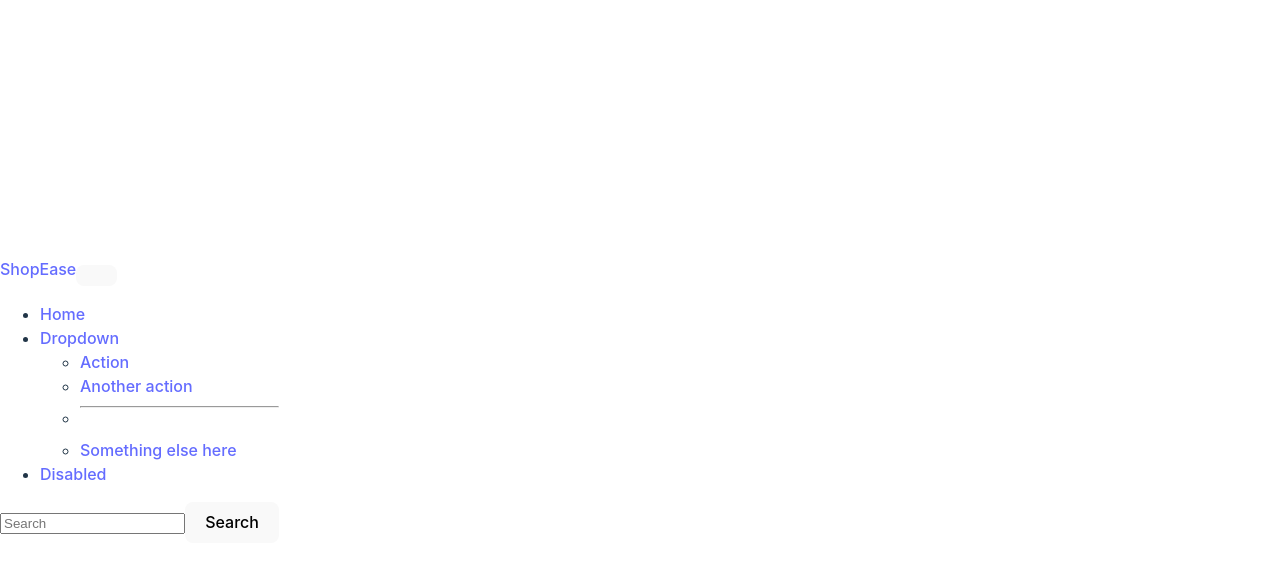
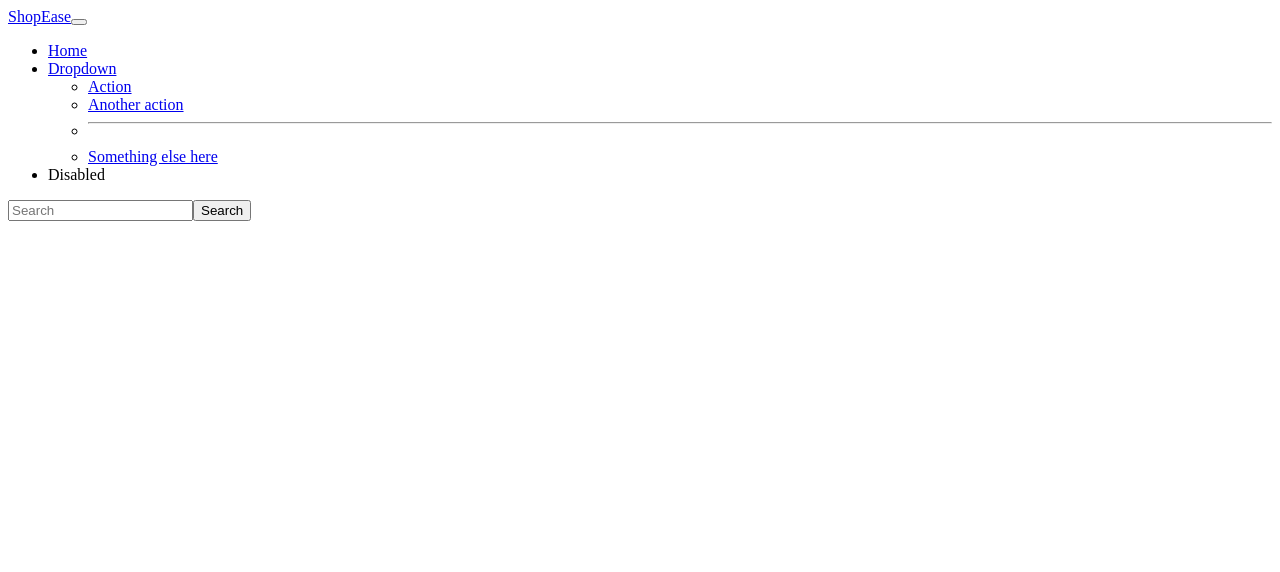
Before and after one commit to Nyakamba/ShopEase, a React (Vite) app: page / in a window 1280 px wide. Shown: the top 572 px of the page. Built offline with nearby package versions, Linux system fonts and the light colour scheme.

Commit message:
index.css

```diff
--- a/src/index.css
+++ b/src/index.css
@@ -1,69 +1,3 @@
-:root {
-  font-family: Inter, system-ui, Avenir, Helvetica, Arial, sans-serif;
-  line-height: 1.5;
-  font-weight: 400;
-
-  color-scheme: light dark;
-  color: rgba(255, 255, 255, 0.87);
-  background-color: #242424;
-
-  font-synthesis: none;
-  text-rendering: optimizeLegibility;
-  -webkit-font-smoothing: antialiased;
-  -moz-osx-font-smoothing: grayscale;
-  -webkit-text-size-adjust: 100%;
+.highlight {
+  background-color: #80c0b5;
 }
-
-a {
-  font-weight: 500;
-  color: #646cff;
-  text-decoration: inherit;
-}
-a:hover {
-  color: #535bf2;
-}
-
-body {
-  margin: 0;
-  display: flex;
-  place-items: center;
-  min-width: 320px;
-  min-height: 100vh;
-}
-
-h1 {
-  font-size: 3.2em;
-  line-height: 1.1;
-}
-
-button {
-  border-radius: 8px;
-  border: 1px solid transparent;
-  padding: 0.6em 1.2em;
-  font-size: 1em;
-  font-weight: 500;
-  font-family: inherit;
-  background-color: #1a1a1a;
-  cursor: pointer;
-  transition: border-color 0.25s;
-}
-button:hover {
-  border-color: #646cff;
-}
-button:focus,
-button:focus-visible {
-  outline: 4px auto -webkit-focus-ring-color;
-}
-
-@media (prefers-color-scheme: light) {
-  :root {
-    color: #213547;
-    background-color: #ffffff;
-  }
-  a:hover {
-    color: #747bff;
-  }
-  button {
-    background-color: #f9f9f9;
-  }
-}
```
